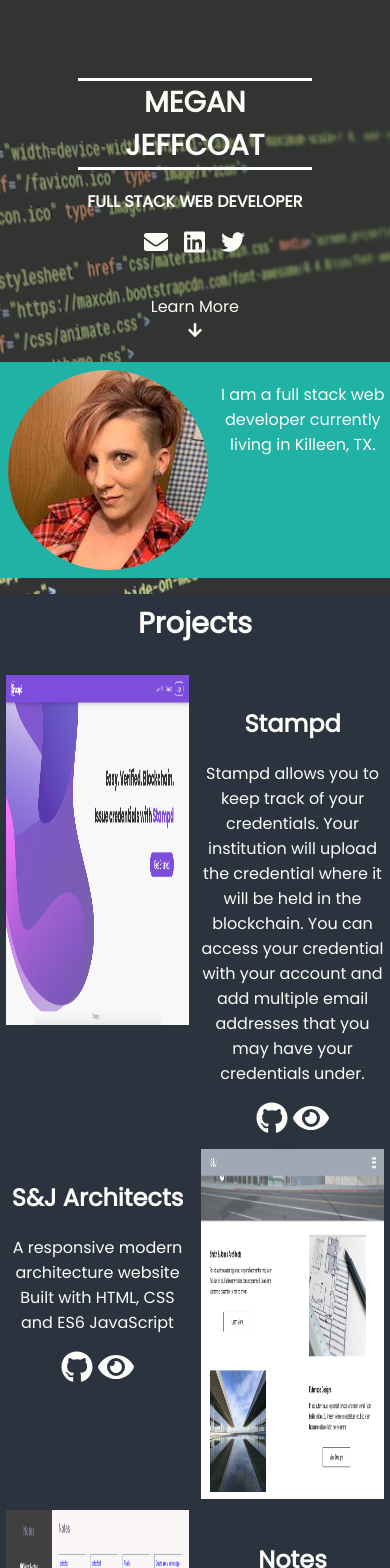
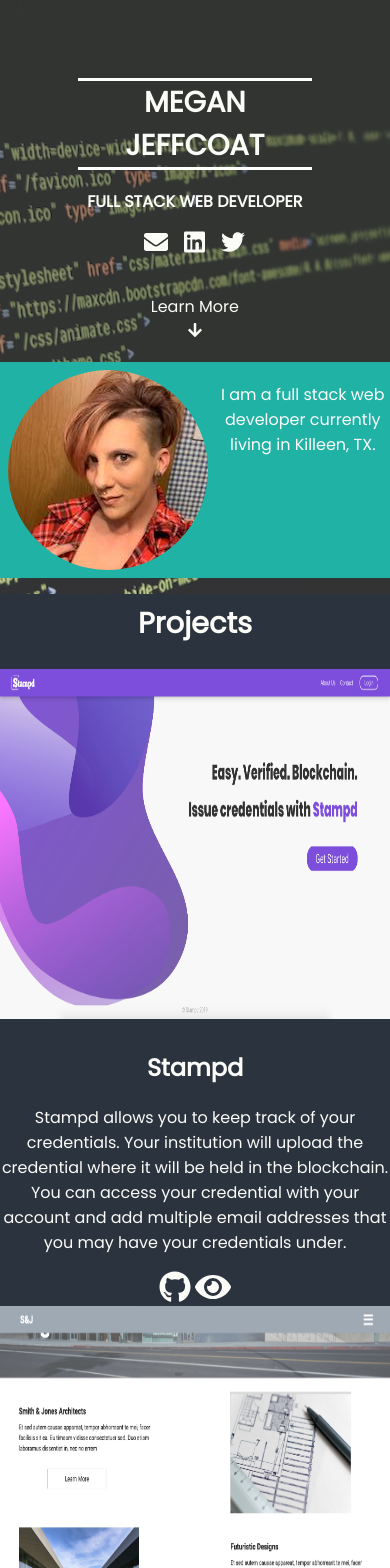
Before and after one commit to meganjeffcoat/portfoliomegan, a React (Create React App) app: page / in a window 390 px wide. Shown: the top 1568 px of the page. Built offline with nearby package versions, Linux system fonts and the light colour scheme.

Commit message:
current project media query basic styling

```diff
--- a/src/components/current-projects.js
+++ b/src/components/current-projects.js
@@ -45,6 +45,20 @@
     color: #fbfbf8;
     padding-top: 3%;
   }
+
+  @media (max-width: 500px) {
+    flex-direction: column;
+
+    .visit {
+      width: 100%;
+      margin: 0;
+    }
+
+    div {
+      width: 100%;
+      margin: 0;
+    }
+  }
 `;
 const CurrentTwo = styled.div`
   background-color: #2b343e;
@@ -68,6 +82,20 @@
     margin: 1.5%;
     color: #fbfbf8;
     padding-top: 3%;
+  }
+
+  @media (max-width: 500px) {
+    flex-direction: column;
+
+    .visit {
+      width: 100%;
+      margin: 0;
+    }
+
+    div {
+      width: 100%;
+      margin: 0;
+    }
   }
 `;
 
```
